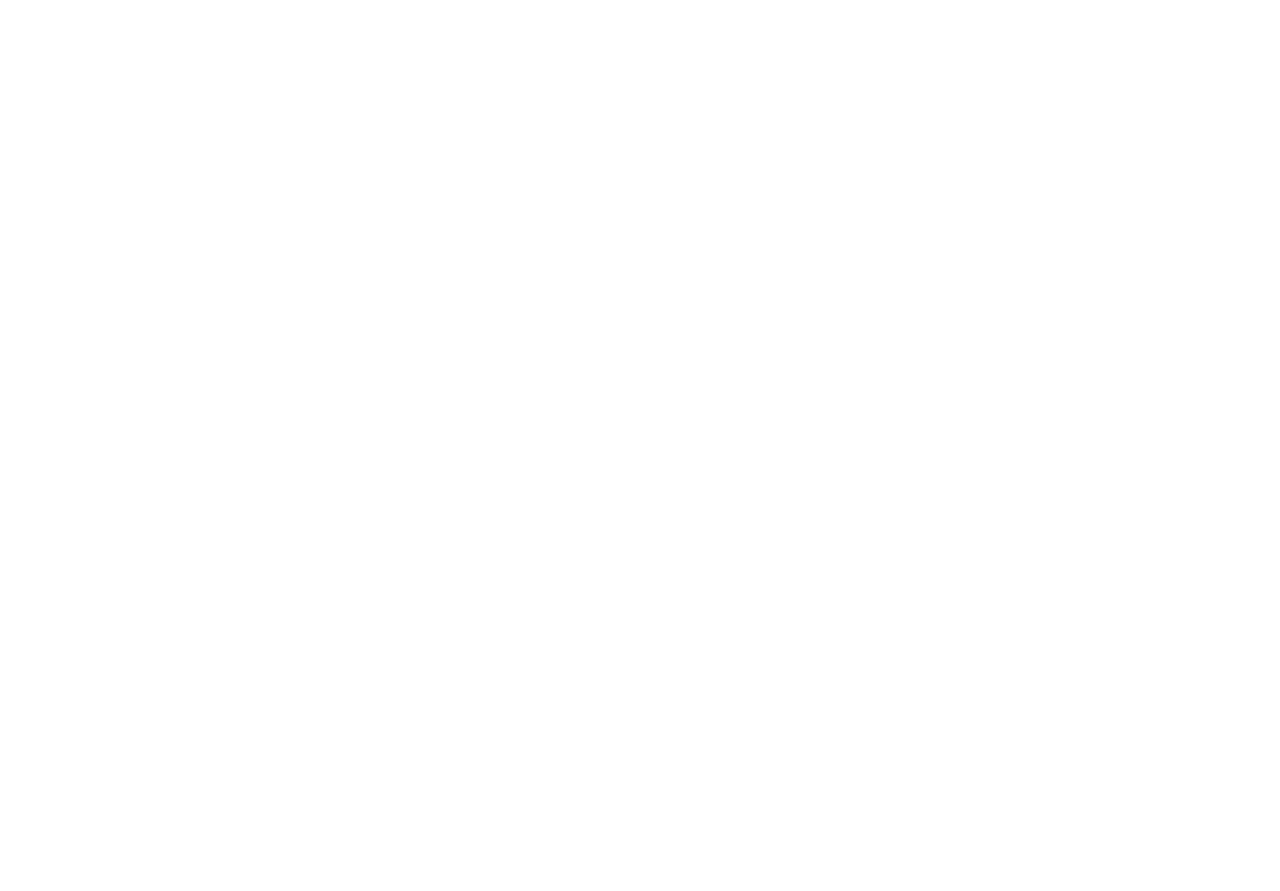
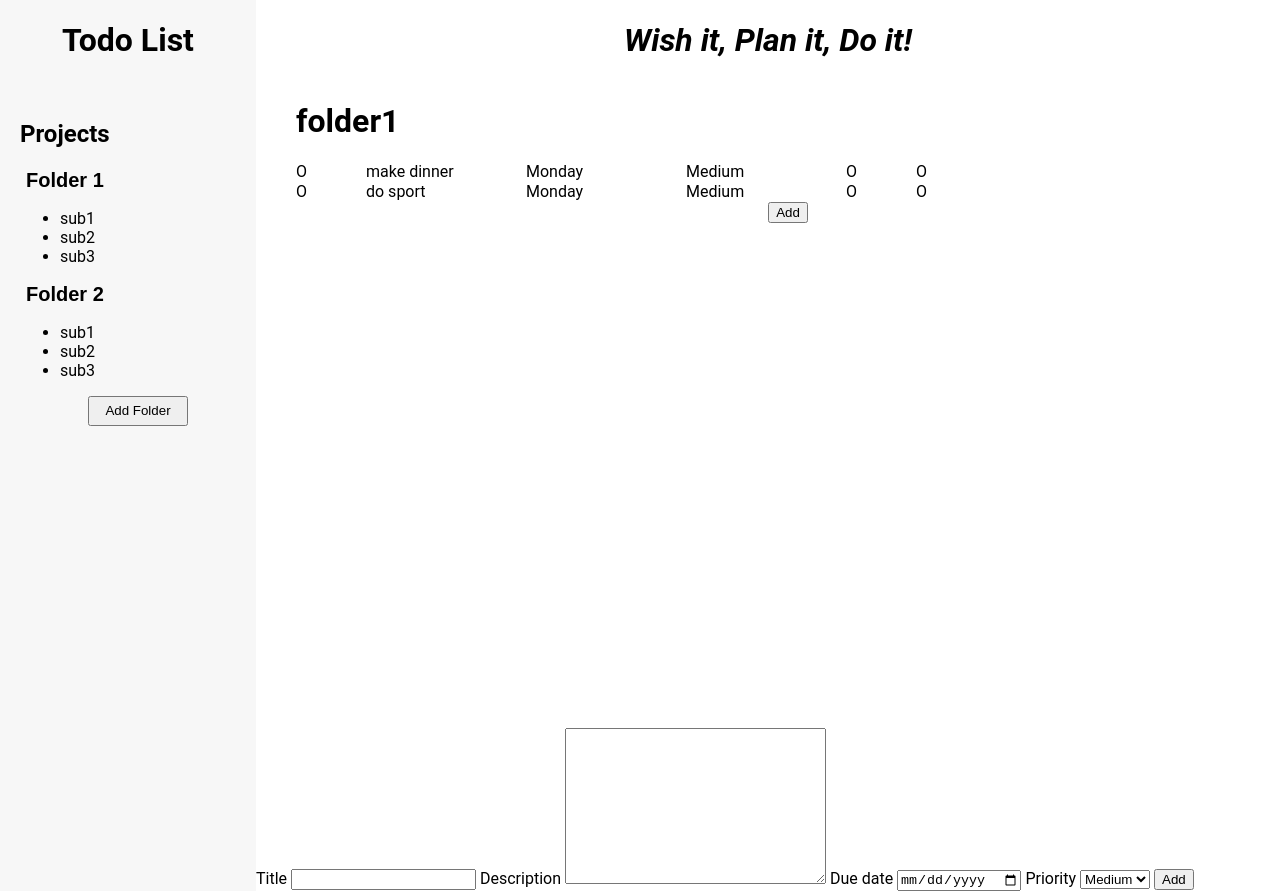
Before and after one commit to hlokman/To-do-List, a website with bundled scripts: page dist/index.html in a window 1280 px wide. Before the commit the page ends 800 px from the top, so only its background shows below. Built offline with nearby package versions, Linux system fonts and the light colour scheme.

Commit message:
Enhance the UI + start to test functions/variables

```diff
--- a/package.json
+++ b/package.json
@@ -13,5 +13,8 @@
     "css-loader": "^6.8.1",
     "style-loader": "^3.3.3",
     "webpack-cli": "^5.1.4"
+  },
+  "dependencies": {
+    "date-fns": "^2.30.0"
   }
 }
--- a/src/index.js
+++ b/src/index.js
@@ -0,0 +1,120 @@
+import './style/style.css';
+import { compareAsc, format } from 'date-fns';
+
+/**/
+format(new Date(2014, 1, 11), 'yyyy-MM-dd');
+
+/*const dates = [
+    new Date(1995, 6, 2),
+    new Date(1987, 1, 11),
+    new Date(1989, 6, 10),
+];
+console.log(dates[1]);
+dates.sort(compareAsc);
+console.log(dates);
+const test = new Date(2023, 9, 1);
+console.log(test);*/
+
+
+const folderContent = document.querySelector('.folderContent');
+const projects = document.querySelector('#projects');
+const addTask = document.querySelector('.addTask');
+const addFolder = document.querySelector('.addFolder');
+
+//--FACTORY FUNCTION
+const toDoFactory = (title, description, dueDate, priority, check, folderName) => {
+    return {title, description, dueDate, priority, check, folderName}
+};
+
+let folders = [[{title: 'make dinner', description: 'To make dinner at 19pm', dueDate: 'Monday', priority: 'Medium', check: 'Not Done', folderName: 'folder1'},
+{title: 'do sport', description: 'To play football at 7am', dueDate: 'Monday', priority: 'Medium', check: 'Not Done', folderName: 'folder1'}],
+[{title: '3', description: 'To 3', dueDate: 'Tu', priority: 'Low', check: 'Not Done', folderName: 'folder2'},
+{title: '4', description: 'To 4', dueDate: 'Wed', priority: 'High', check: 'Not Done', folderName: 'folder2'}]];
+
+/*const test1 = toDoFactory('make dinner', 'To make dinner at 19pm', 'Monday', 'Medium', 'Not Done', 'folder1');
+const test2 = toDoFactory('do sport', 'To play football at 7am', 'Monday', 'Medium', 'Not Done', 'folder1');
+let folder1  = [test1, test2];
+folders.push(folder1);
+const test3 = toDoFactory('3', 'To 3', 'Tu', 'Low', 'Not Done', 'folder2');
+const test4 = toDoFactory('4', 'To 4', 'Wed', 'High', 'Not Done', 'folder2');
+let folder2 = [test3, test4];
+folders.push(folder2);*/
+console.log(folders);
+console.log(folders[0][1].title);
+
+/*"form": {
+    "description": "to work out to get fit. ndsffdssfdfsdsfdsdfsdfsdfsd",
+    "due_date": "2023-11-11",
+    "priority": "medium",
+    "title": "Workout"
+}, */
+
+
+//--DISPLAY CONTROLLER (?)
+const displayController = (() => {
+    let activeFolder = folders[0];
+
+    const screenUpdate = () => {
+        folderContent.innerHTML += `<h1>${activeFolder[0].folderName}</h1>`;
+        activeFolder.forEach( item => {
+                folderContent.innerHTML += `<div><span>O</span><span>${item.title}</span><span> ${item.dueDate}</span><span> ${item.priority}</span><span>O</span><span>O</span></div>`
+        });
+        folderContent.innerHTML += '<button class="addTask">Add</button>';
+    };
+    screenUpdate();
+
+
+    projects.addEventListener('click', (e) => {
+        if (e.target.dataset.indexNumber) {
+            activeFolder = folders[e.target.dataset.indexNumber];
+            folderContent.innerHTML='';
+            screenUpdate();
+        }
+    })
+
+})()
+
+
+
+
+
+/*projects.addEventListener('click', (e) => {
+    //console.log(e.target.dataset.indexNumber)
+    if (e.target.dataset.indexNumber) {
+        folderContent.innerHTML='';
+        folderContent.innerHTML += `<h1>${e.target.innerHTML}</h1>`;
+
+        /*folder1.forEach( item => {
+            folderContent.innerHTML += `<div><span>O</span><span>${item.title}</span><span> ${item.dueDate}</span><span> ${item.priority}</span><span>O</span><span>O</span></div>`
+        });*//*
+
+        folderContent.innerHTML += '<button class="addTask">Add</button>'
+    }
+});*/
+
+
+
+
+
+
+
+/*const folderCreate = (name) => {
+    const obj = {};
+    obj[name] = name
+    return {obj}
+};*/
+
+
+
+
+/*const test1 = toDoFactory('make dinner', 'To make dinner at 19pm', 'Monday', 'Medium', 'Not Done');
+const test2 = toDoFactory('do sport', 'To play football at 7am', 'Monday', 'Medium', 'Not Done');
+const test3 = toDoFactory('3', 'To play football at 7am', 'Monday', 'Medium', 'Not Done');
+const test4 = toDoFactory('4', 'To play football at 7am', 'Monday', 'Medium', 'Not Done');
+let folder1 = [test1, test2, test3, test4]
+console.log(folder1);*/
+
+
+//console.log(typeof(folder1[0].title))
+//console.log('do sport'.split(' ').join('_'))
+//console.log('do_sport'.split('_').join(' '))
--- a/src/style/style.css
+++ b/src/style/style.css
@@ -0,0 +1,70 @@
+body {
+    font-family: 'Roboto';
+    margin: 0;
+}
+
+#container {
+    display: grid;
+    grid-template-columns: 1fr 4fr;
+    height: 100vh;
+}
+
+#lists {
+    display: flex;
+    flex-direction: column;
+    background-color: rgb(247, 247, 247);
+    padding-left: 20px;
+}
+#lists > h1 {
+    align-self: center;
+    margin-left: -20px;
+}
+#lists > button {
+    height: 30px;
+    width: 100px;
+    align-self: center;
+}
+h3 {
+    font-weight: 500
+}
+
+.folderBtn {
+    background: none;
+    border: none;
+    color: inherit;
+    font-size: 20px;
+    font-weight: 600;
+}
+
+/**/
+#content {
+    display: grid;
+    grid-template-rows: 1fr 8fr;
+}
+.header {
+    display: flex;
+    justify-content: center;
+    align-items: center;
+}
+.folderContent {
+    padding-left: 40px;
+    /*border: 2px solid green;*/
+    display: flex;
+    flex-direction: column;
+}
+.folderContent > button {
+    align-self: center;
+    justify-self: center;
+}
+.folderContent > div {
+    display: grid;
+    /*min(10px, 1fr) min(100px, 1fr) min(100px, 1fr) min(100px, 1fr) min(10px, 1fr) min(10px, 1fr);
+    repeat(1, min(10px, 1fr)) repeat(1, min(10px, 1fr)) repeat(1, min(100px, 1fr)) repeat(1, min(100px, 1fr)) repeat(1, min(10px, 1fr)) repeat(1, min(10px, 1fr));*/
+    grid-template-columns: 10px 100px 100px 100px 10px 10px;
+    grid-template-rows: 20px;
+    gap: 60px;
+}
+
+.folderContent > div > span {
+
+}
```
Also changed, not shown: dist/index.html, dist/main.js, 1 other file.
